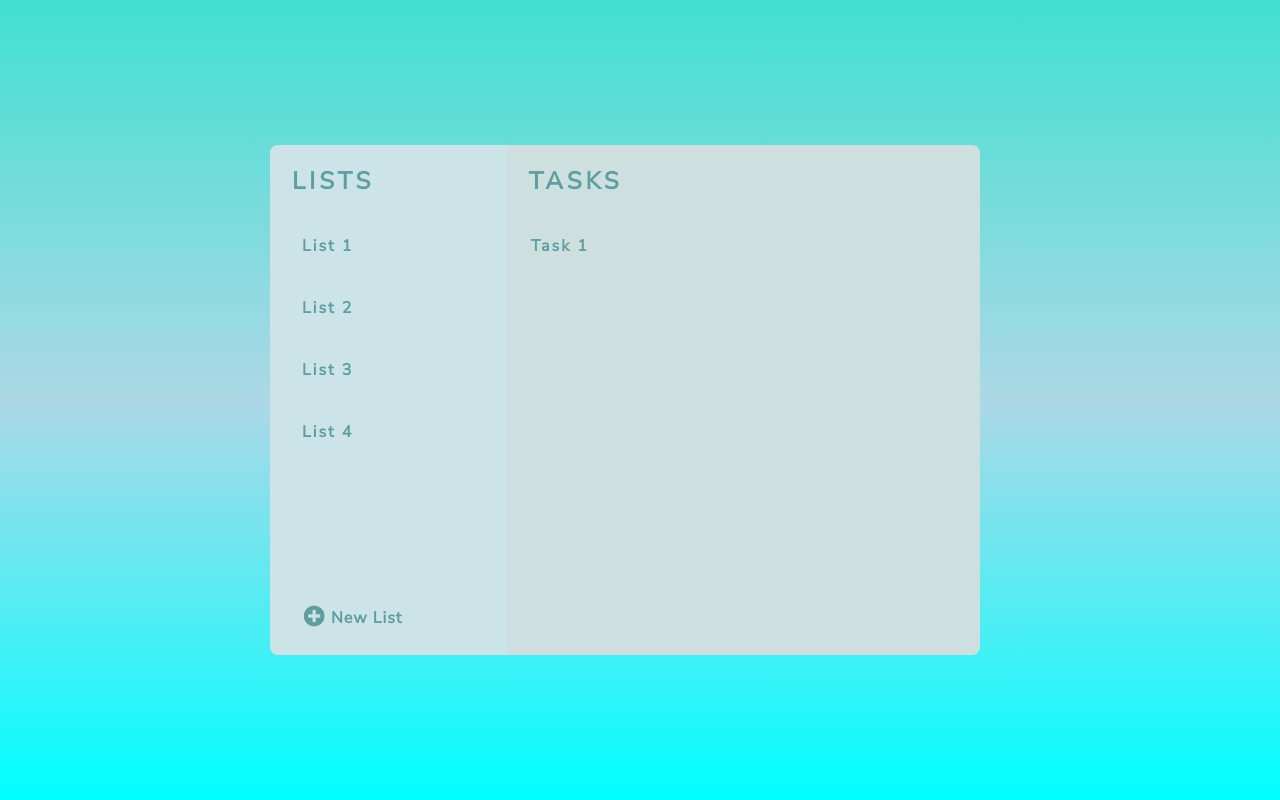
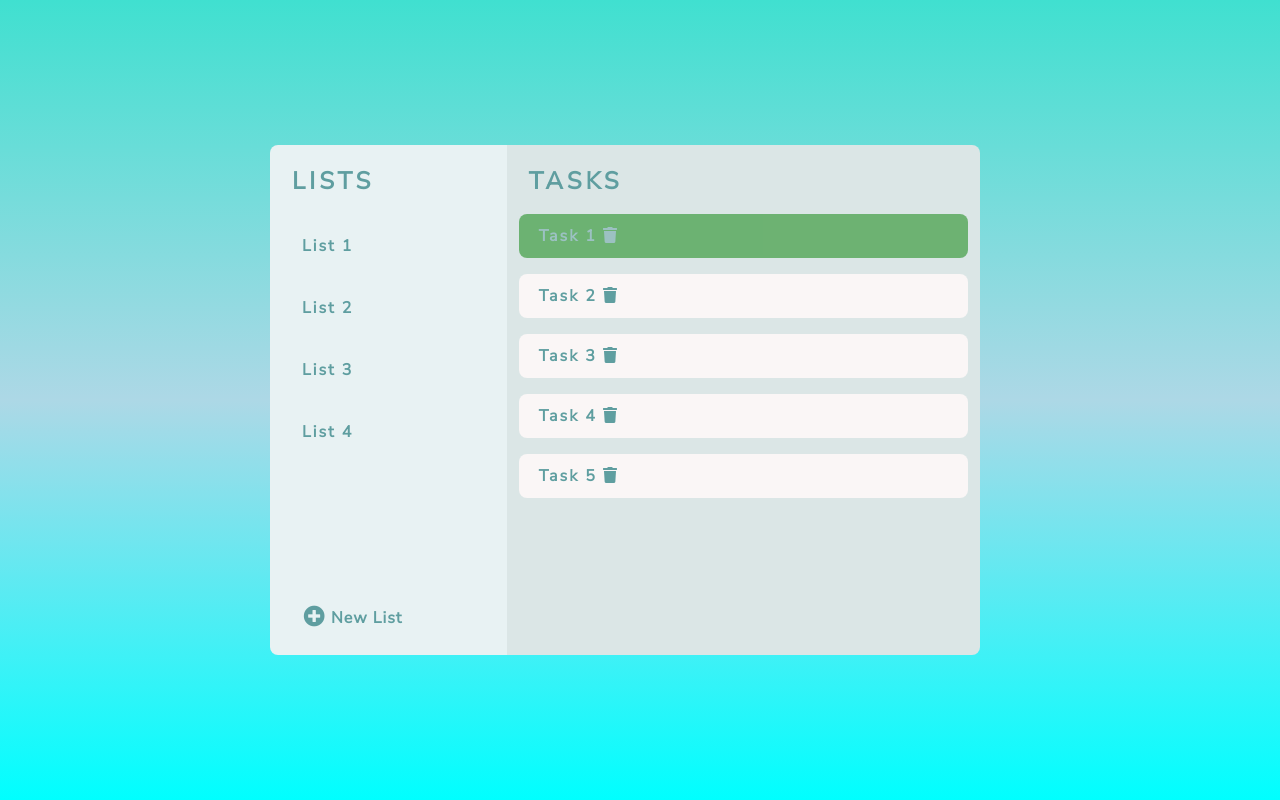
Before and after one commit to lilwani/task-manager, an Angular app: page /taskview in a window 1280 px wide. Built offline with nearby package versions, Linux system fonts and the light colour scheme.

Commit message:
Add animation to task side

```diff
--- a/src/app/app.module.ts
+++ b/src/app/app.module.ts
@@ -7,7 +7,7 @@ import { TaskViewComponent } from './pages/task-view/task-view.component';
 import { LoginPageComponent } from './pages/login-page/login-page.component';
 import { ListItemsComponent } from './pages/task-view/list-items/list-items.component';
 import { TaskItemsComponent } from './pages/task-view/task-items/task-items.component';
-// import { fontawesome } from "../../node_modules/@fortawesome/fontawesome-free/js/fontawesome.js";
+import { BrowserAnimationsModule } from '@angular/platform-browser/animations'
 
 @NgModule({
   declarations: [
@@ -19,7 +19,8 @@ import { TaskItemsComponent } from './pages/task-view/task-items/task-items.comp
   ],
   imports: [
     BrowserModule,
-    AppRoutingModule
+    AppRoutingModule,
+    BrowserAnimationsModule
   ],
   providers: [],
   bootstrap: [AppComponent]
--- a/src/app/pages/task-view/list-items/list-items.component.css
+++ b/src/app/pages/task-view/list-items/list-items.component.css
@@ -12,7 +12,7 @@ label{
 }
 
 label:hover {
-  background-color:  rgb(211, 221, 221);
+  background-color:  rgb(220, 230, 230);
   border-radius: 50px;
   border-left: solid #347e4e 5px;
 }
@@ -39,8 +39,7 @@ label:hover {
 }
 
 button:hover{
-    /* background-color: rgb(211, 221, 221); */
-    background-color: rgb(211, 221, 221);
+    background-color: rgb(220, 230, 230);
     box-shadow: black 1px 0.5px;
     cursor: pointer;
 }
--- a/src/app/pages/task-view/task-items/task-items.component.css
+++ b/src/app/pages/task-view/task-items/task-items.component.css
@@ -1,11 +1,14 @@
 @import url("../task-view.component.css");
 
-label{
-    padding-left: 12px;
-    padding-top: 20px;
+p{
+    padding: 10px 20px;
     display: inline-block;
     font-size: 16px;
-    font-weight: 600;
+    font-weight: 800;
+    background-color: rgb(250, 246, 246);
+    border-radius: 8px;
+    width: 100%;
+    cursor: pointer;
 }
 
 
@@ -14,3 +17,7 @@ label{
     font-weight: bold;
     letter-spacing: 4px;
 }
+
+p:hover{
+    box-shadow: 0 0 0 5px #eeeeee;
+}
--- a/src/app/pages/task-view/task-items/task-items.component.html
+++ b/src/app/pages/task-view/task-items/task-items.component.html
@@ -1,2 +1,6 @@
 <h4 class="titles">TASKS</h4>
-<label>Task 1</label>
+<p [@clickAnimation]="isClicked ? 'clicked' : 'unclicked'" (click)="clickEffect()" >Task 1 <i class="fa fa-trash" aria-hidden="true"></i> </p>
+<p>Task 2 <i class="fa fa-trash" aria-hidden="true"></i> </p>
+<p>Task 3 <i class="fa fa-trash" aria-hidden="true"></i> </p>
+<p>Task 4 <i class="fa fa-trash" aria-hidden="true"></i> </p>
+<p>Task 5 <i class="fa fa-trash" aria-hidden="true"></i> </p>
--- a/src/app/pages/task-view/task-items/task-items.component.ts
+++ b/src/app/pages/task-view/task-items/task-items.component.ts
@@ -1,7 +1,23 @@
+import { trigger, state, style, animate, transition } from '@angular/animations';
 import { Component, OnInit } from '@angular/core';
 
 @Component({
   selector: 'app-task-items',
+  animations :[
+    trigger('clickAnimation', [
+      state('clicked', style({
+        opacity: 1,
+        backgroundColor: 'yellow'
+      })),
+      state('unclicked', style({
+        opacity: 0.5,
+        backgroundColor: 'green',
+      })),
+      transition('clicked <=> unclicked', [
+        animate('1s ease')
+      ]),
+    ]),
+  ],
   templateUrl: './task-items.component.html',
   styleUrls: ['./task-items.component.css']
 })
@@ -12,4 +28,9 @@ export class TaskItemsComponent implements OnInit {
   ngOnInit(): void {
   }
 
+  isClicked : boolean = false;
+  clickEffect(){
+      this.isClicked = !this.isClicked
+  }
+
 }
--- a/src/app/pages/task-view/task-view.component.css
+++ b/src/app/pages/task-view/task-view.component.css
@@ -7,7 +7,7 @@
 
 #lists{
 
-    background-color: rgb(204, 228, 231);
+    background-color: rgb(232, 242, 243);
     width: 100%;
     height: 100%;
     padding: 12px;
@@ -16,7 +16,7 @@
 }
 
 #tasks{
-    background-color: rgb(205, 223, 223);
+    background-color: rgb(219, 230, 230);
     width: 100%;
     height: 100%;
     padding: 12px;
```
